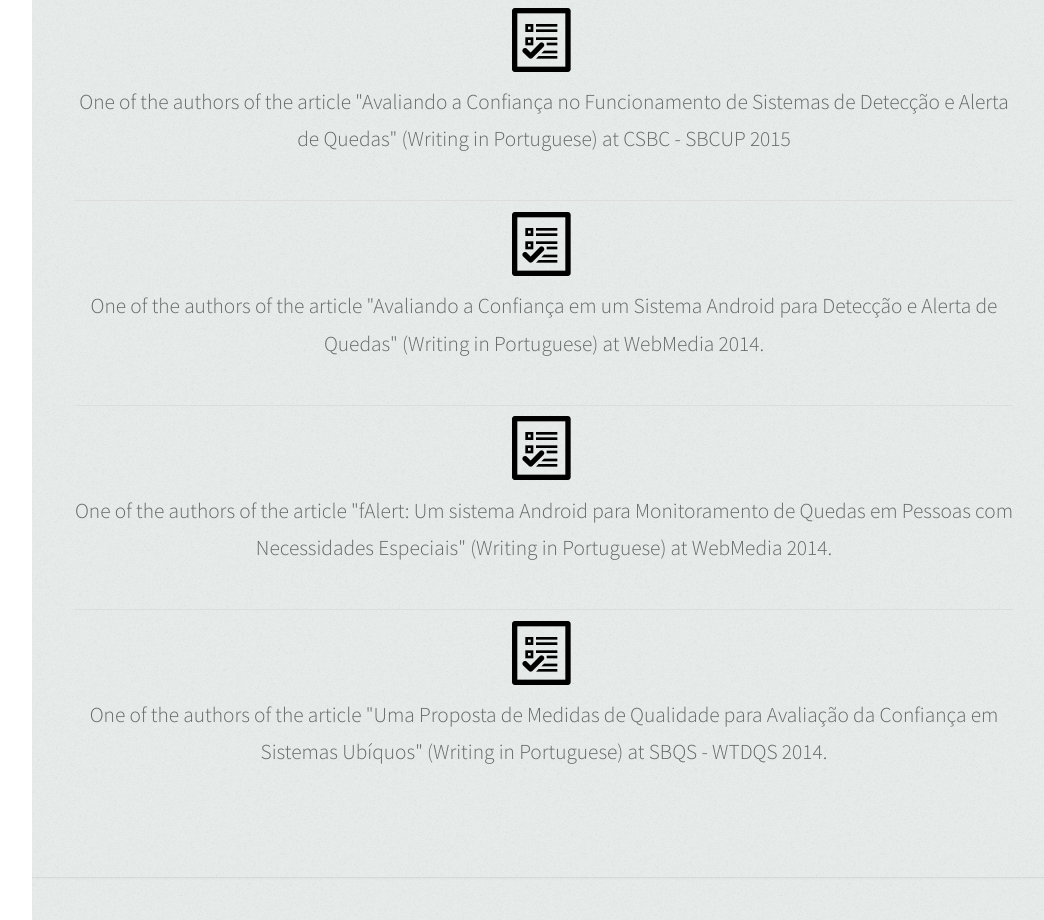
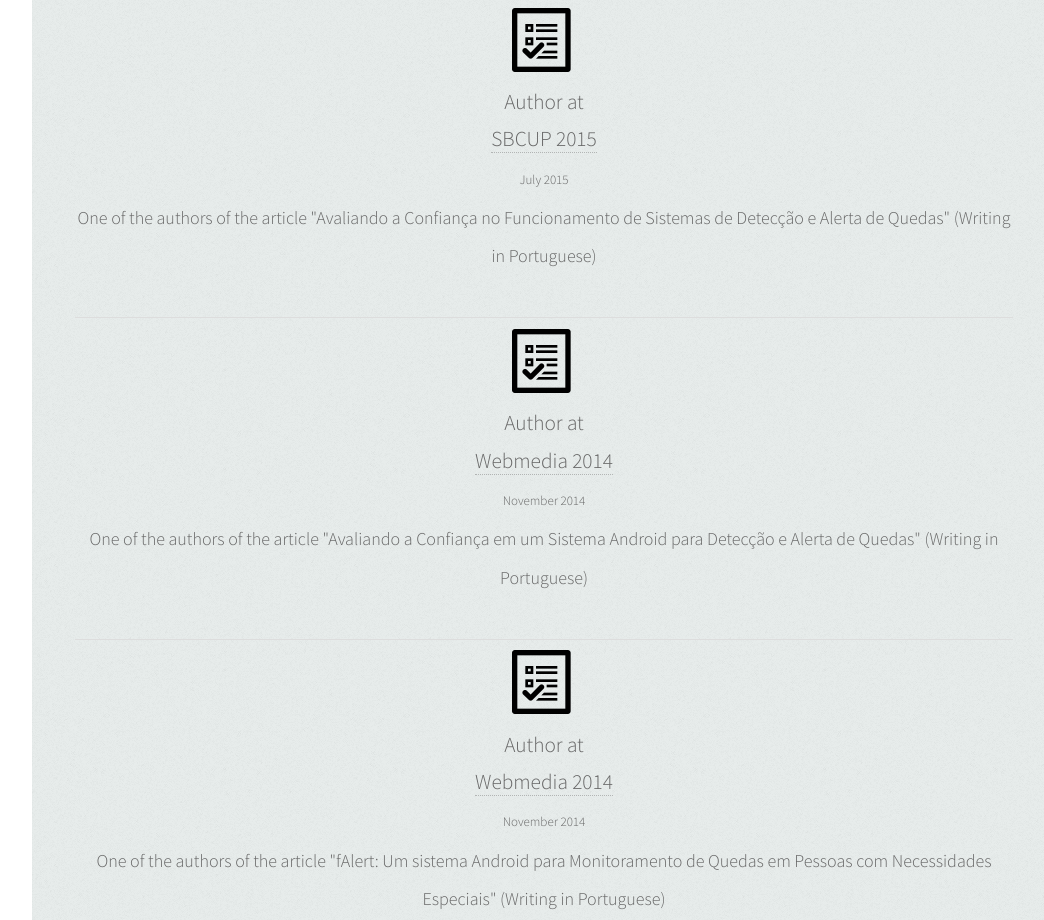
Before and after one commit to andressabezerra/andressabezerra.github.io, a plain HTML site: page index.html in a window 1280 px wide. Shown: the part 3740-4660 px from the top of the page, without its empty margins (224-1268 px from the left). Drawn offline with Linux system fonts and the light colour scheme.

Commit message:
Changes at field experience

```diff
--- a/index.html
+++ b/index.html
@@ -230,8 +230,8 @@ for Interface Design and IT Project Management. </font></strong></p>
  <img src="images/experience.png" alt="IFCE"  />
 </figure>
 
+<p><strong>Author at </br> <a href="http://csbc2015.cin.ufpe.br/eventos_descricao/13">SBCUP 2015</a> </br> <font size="2"> July 2015</font></br> <font size="4"> One of the authors of the article "Avaliando a Confiança no Funcionamento de Sistemas de Detecção e Alerta de Quedas" (Writing in Portuguese)</font> </strong></p>
 
-							<p><strong>One of the authors of the article "Avaliando a Confiança no Funcionamento de Sistemas de Detecção e Alerta de Quedas" (Writing in Portuguese) at CSBC - SBCUP 2015</strong></p>
 <hr/>
 
 <figure>
@@ -239,23 +239,26 @@ for Interface Design and IT Project Management. </font></strong></p>
 </figure>
 
 
-							<p><strong>One of the authors of the article "Avaliando a Confiança em um Sistema Android para Detecção e Alerta de Quedas" (Writing in Portuguese) at WebMedia 2014.</strong></p>
+<p><strong>Author at </br> <a href="http://webmedia2014.lavid.ufpb.br/">Webmedia 2014</a> </br> <font size="2"> November 2014</font></br> <font size="4"> One of the authors of the article "Avaliando a Confiança em um Sistema Android para Detecção e Alerta de Quedas" (Writing in Portuguese)</font> </strong></p>
+
+
 <hr/>
 
 <figure>
  <img src="images/experience.png" alt="IFCE"  />
 </figure>
 
+<p><strong>Author at </br> <a href="http://webmedia2014.lavid.ufpb.br/">Webmedia 2014</a> </br> <font size="2"> November 2014</font></br> <font size="4"> One of the authors of the article "fAlert: Um sistema Android para Monitoramento de Quedas em Pessoas com Necessidades Especiais" (Writing in Portuguese)</font> </strong></p>
 
-							<p><strong>One of the authors of the article "fAlert: Um sistema Android para Monitoramento de Quedas em Pessoas com Necessidades Especiais" (Writing in Portuguese) at WebMedia 2014.</strong></p>
+
 <hr/>
 
 <figure>
  <img src="images/experience.png" alt="IFCE"  />
 </figure>
 
+<p><strong>Author at </br> <a href="http://sbqs2014.tmp.br/sbqs2014/?p=349">SBQS - WTDQS 2014</a> </br> <font size="2"> August 2014</font></br> <font size="4"> One of the authors of the article "Uma Proposta de Medidas de Qualidade para Avaliação da Confiança em Sistemas Ubíquos" (Writing in Portuguese)</font> </strong></p>
 
-							<p><strong>One of the authors of the article "Uma Proposta de Medidas de Qualidade para Avaliação da Confiança em Sistemas Ubíquos" (Writing in Portuguese) at SBQS - WTDQS 2014.</strong></p>
 
 
 
```
Also changed, not shown: images/letterA.png.
